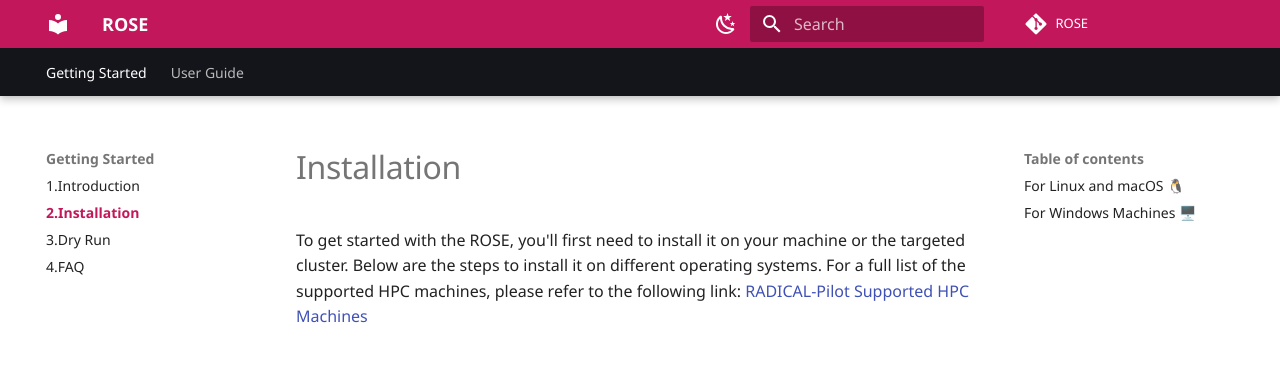
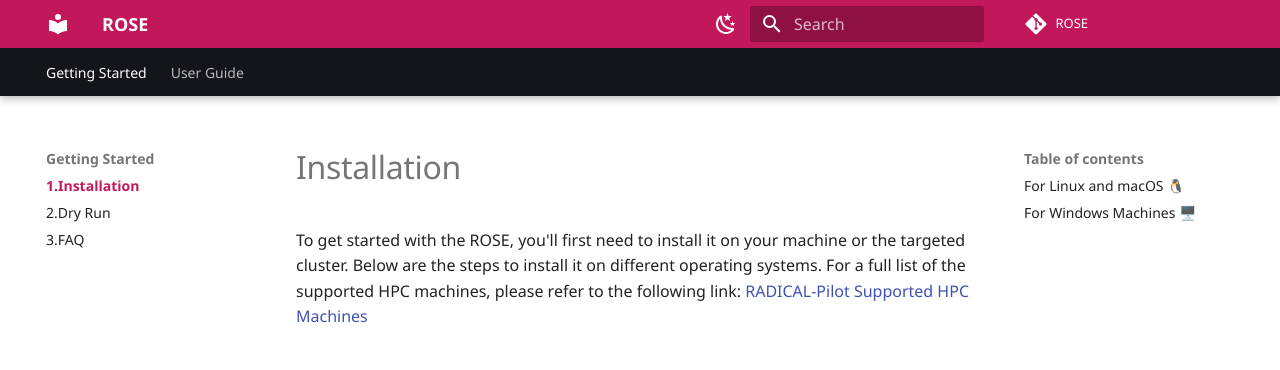
Before and after one commit to radical-cybertools/ROSE, an MkDocs documentation site: the page built from docs/getting-started/installation.md, in a window 1280 px wide. Shown: the top 370 px of the page. Built offline with MkDocs 1.6.1 and Material for MkDocs 9.7.7, drawn with Linux system fonts in a browser that asks for light colours; some web fonts are replaced; comment, search, counter and statistics services are not loaded.

Commit message:
fix them v2

```diff
--- a/mkdocs.yml
+++ b/mkdocs.yml
@@ -79,10 +79,9 @@
 nav:
   #- ROSE Toolkit: index.md
   - Getting Started:
-      - 1.Introduction: getting-started/introduction.md
-      - 2.Installation: getting-started/installation.md
-      - 3.Dry Run: getting-started/dry-run.md
-      - 4.FAQ: getting-started/faq.md
+      - 1.Installation: getting-started/installation.md
+      - 2.Dry Run: getting-started/dry-run.md
+      - 3.FAQ: getting-started/faq.md
   - User Guide:
       - 1.Target Resources: user-guide/target-resources.md
       - 2.Basic ACL workflow: user-guide/basic-acl-workflow.md
```
Also changed, not shown: docs/index.md (renamed from docs/getting-started/introduction.md).
